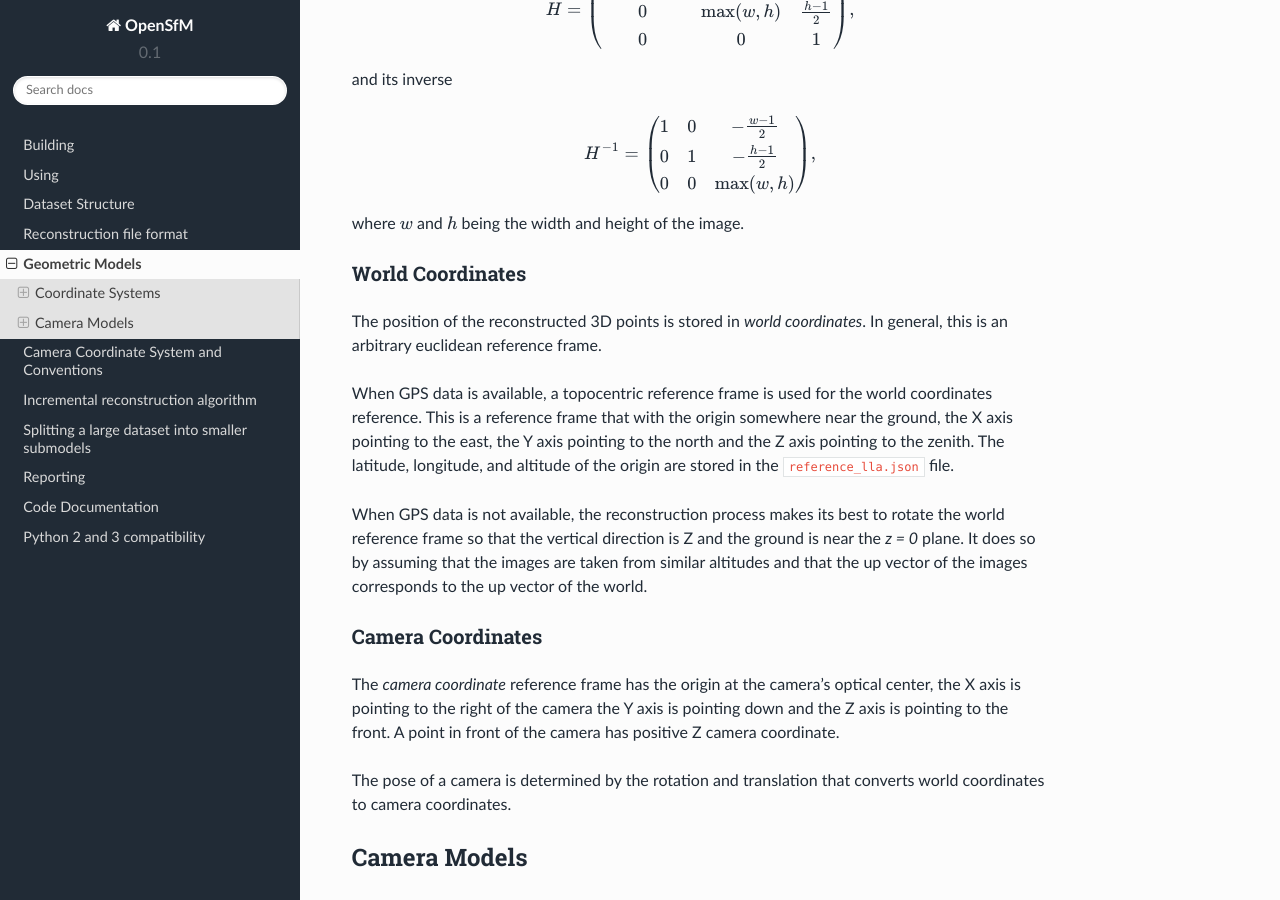
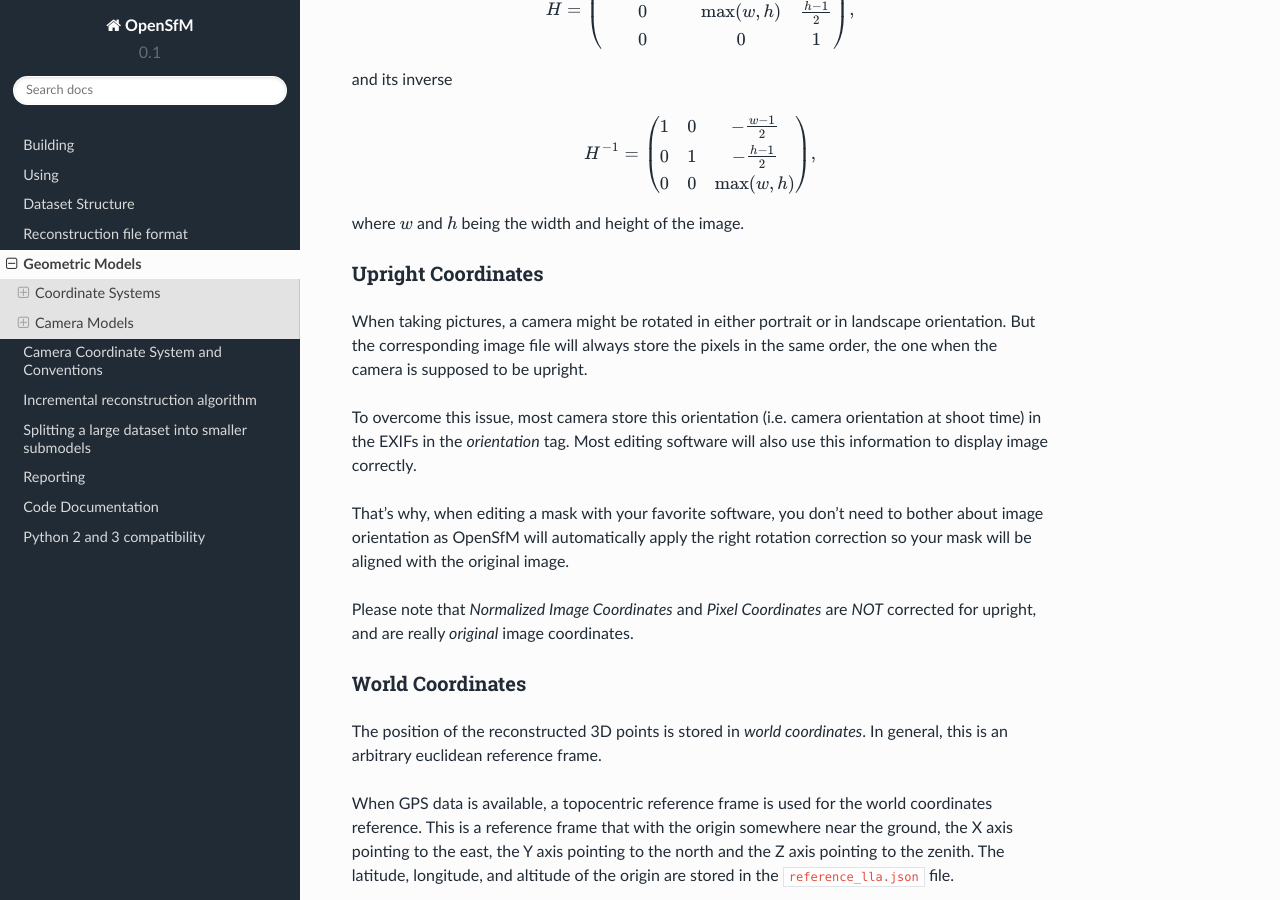
Before and after one commit to phantomwork/mul_img_to_3D, a Sphinx documentation site: the page built from doc/source/geometry.rst, in a window 1280 px wide and 900 px high, scrolled down 982 px. Built offline with Sphinx 7.4.7 and the Read the Docs theme 2.0.0, drawn with Linux system fonts in a browser that asks for light colours.

Commit message:
feat: added doc for upright coordinates

```diff
--- a/doc/source/geometry.rst
+++ b/doc/source/geometry.rst
@@ -61,6 +61,17 @@ and its inverse
 
 where :math:`w` and :math:`h` being the width and height of the image.
 
+Upright Coordinates
+~~~~~~~~~~~~~~~~~~~
+
+When taking pictures, a camera might be rotated in either portrait or in landscape orientation. But the corresponding image file will always store the pixels in the same order, the one when the camera is supposed to be upright.
+
+To overcome this issue, most camera store this orientation (i.e. camera orientation at shoot time) in the EXIFs in the `orientation` tag. Most editing software will also use this information to display image correctly.
+
+That's why, when editing a mask with your favorite software, you don't need to bother about image orientation as OpenSfM will automatically apply the right rotation correction so your mask will be aligned with the original image.
+
+Please note that `Normalized Image Coordinates` and `Pixel Coordinates` are *NOT* corrected for upright, and are really *original* image coordinates.
+
 World Coordinates
 ~~~~~~~~~~~~~~~~~
 The position of the reconstructed 3D points is stored in *world coordinates*.  In general, this is an arbitrary euclidean reference frame.
```
